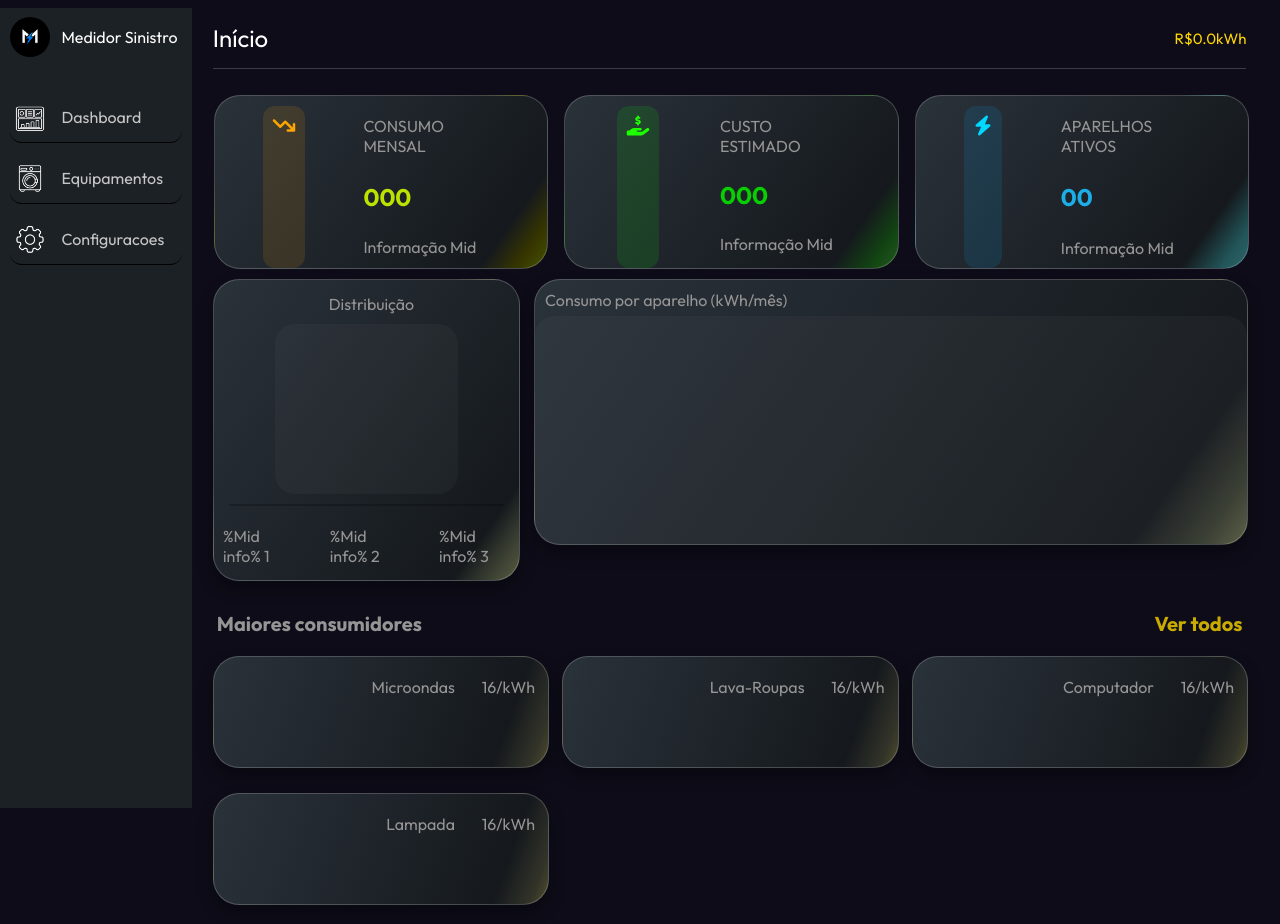
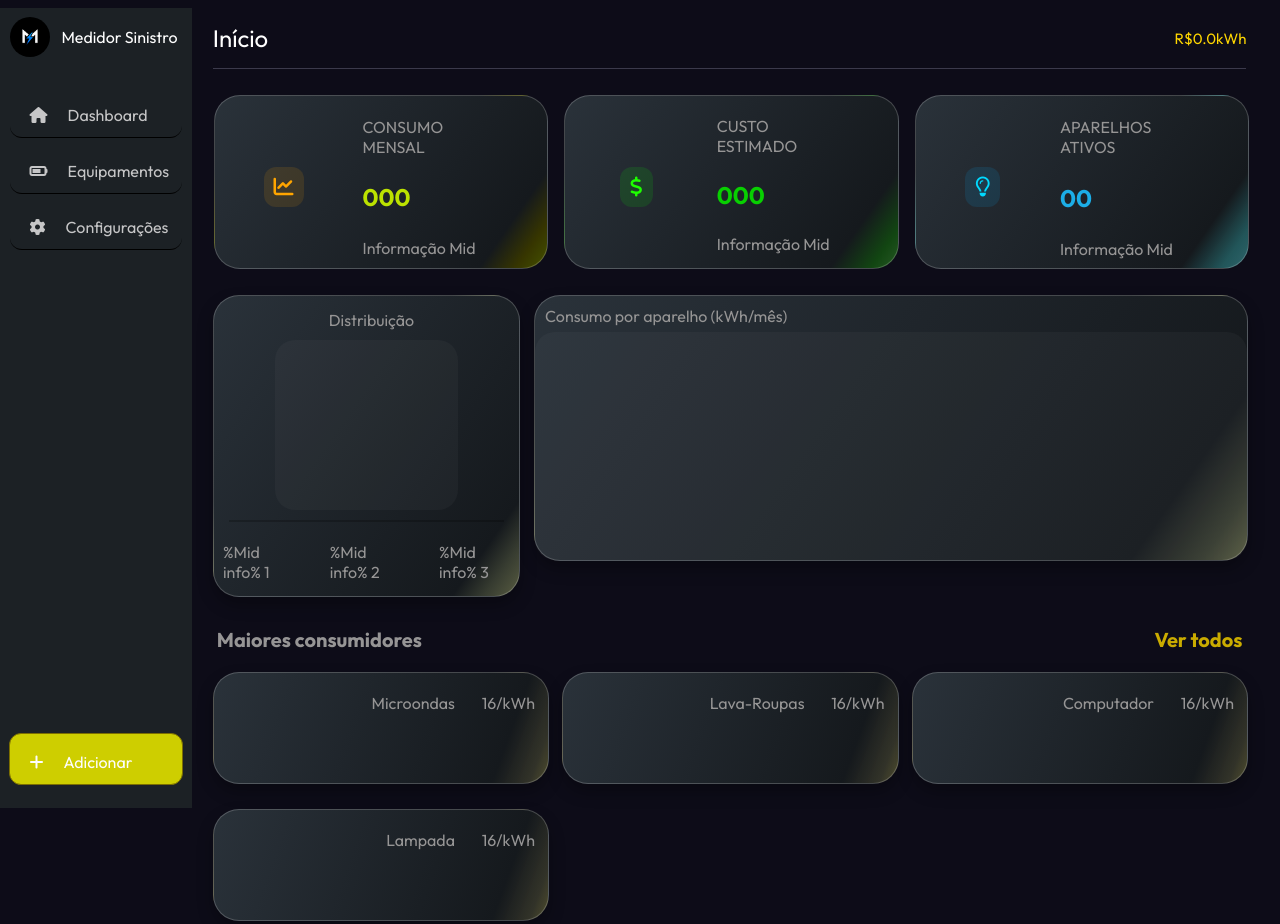
Before and after one commit to gustavomiller00/App-Development-, a plain HTML site: page dashboard.html in a window 1280 px wide. Shown: the top 924 px of the page. Drawn offline with Linux system fonts and the light colour scheme.

Commit message:
Tela inicial para desktop finalizada

```diff
--- a/dashboard.css
+++ b/dashboard.css
@@ -8,7 +8,7 @@ body {
         max-height: 100%;
         padding: 0px 2% 4% 4%;
         padding-left: 16%;
-        padding-bottom: 120px;
+        padding-bottom: 60px;
 
         font-family: "Outfit", sans-serif;
         font-size: 200;
@@ -44,9 +44,9 @@ body {
 
         display: flex;
         flex-direction: column;
-        justify-content: top;
+        height: 100vh;
+        gap: 5px;
         align-items: center;
-        gap: 10px;
     }
 
     .nav-bar {
@@ -70,15 +70,46 @@ body {
         background-color:rgba(165, 168, 0, 0.432) ;
         color:rgb(251, 255, 0);
         transform: translateX(5px);
+        box-shadow: inset 0px 0px 10px 0px rgba(225, 228, 130, 0.5);
     }
 
     .menu-names {
         width: auto;
     }
 
-    .menu img {
-        width: 40px;
-        height: 40px;
+    .icone-dash {
+        font-size : 16px;
+        border-radius: 12px;
+        padding: 20px;
+
+        justify-self: center;
+        align-self: center;
+    }
+
+    #add-equip {
+        width: 90%;
+        height: 50px;
+        border: 1px solid rgb(124, 110, 0);
+        transition-duration: 0.9s;
+        border-radius: 12px;
+        cursor: pointer;
+
+        display: grid;
+        grid-template-columns: 3fr 7fr;
+        align-items: center;
+        margin-top: auto;
+
+        background-color: rgb(206, 206, 0);
+        text-decoration: none;
+        color: rgb(253, 253, 253);
+        margin-bottom: 12%;
+    }
+
+    #add-equip:hover {
+        background-color:rgb(176, 179, 0) ;
+        color:rgb(250, 254, 0);
+        transform: translateX(4px);
+        box-shadow: 0px 0px 10px 0px rgba(255, 255, 255, 0.5);
     }
 
 
@@ -112,7 +143,7 @@ body {
         display: grid;
         grid-template-columns: repeat(3, 1fr);
         gap: 18px;
-        padding: 10px 0px 5px 0px;
+        padding: 1% 0px 2% 0px;
     }
 
     /*---------------------------*/
@@ -190,9 +221,10 @@ body {
     }
 
     .icone-top-cards {
+        padding: 10px;
+        align-self: center;
         justify-self: center;
         font-size: 20px;
-        padding: 10px;
         border-radius: 12px;
     }
 
@@ -559,6 +591,7 @@ body {
     .divide {
         display: flex;
         flex-direction: column;
+        column-gap: 5px;
     }
 
     .top-cards {
@@ -756,6 +789,10 @@ body {
     }
 
     .dash-card {
+        display: none;
+    }
+
+    .menu-names {
         display: none;
     }
 
@@ -1052,9 +1089,9 @@ body {
 
     }
 
-
-
-
+    .menu-names {
+        display: none;
+    }
 
 
 }
--- a/dashboard.html
+++ b/dashboard.html
@@ -19,20 +19,28 @@
     </div>
 
     <a href="#dashPage" class="nav-bar">
-        <img src="img/dash.png">
+        <i class="fa-solid fa-house icone-dash"></i>
         <span class="menu-names">Dashboard</span>
     </a>
 
     <a href="#Equips" class="nav-bar">
-        <img src="img/equips.png">
+        <i class="fa-solid fa-battery-three-quarters icone-dash"></i>
         <span class="menu-names">Equipamentos</span>
     </a>
 
-    <a href="#Configuracoes" class="nav-bar"> <!-- fa-gears -->
-        <img src="img/conf.png">
-        <span class="menu-names">Configuracoes</span>
+    <a href="#Configuracoes" class="nav-bar">
+        <i class="fa-solid fa-gear icone-dash"></i>
+        <span class="menu-names">Configurações</span>
     </a>
+
+    <a id="add-equip">
+        <i class="fa-solid fa-plus icone-dash"></i>
+        <span class="menu-names">Adicionar</span>
+    </a>
+
 </nav>
+
+
 
 
 
@@ -50,7 +58,7 @@
         <div class="top-cards-all">
 
             <div id="card-ConMen" class="top-cards">
-                <i id="icon-1" class="fa-solid fa-arrow-trend-down icone-top-cards"></i>
+                <i id="icon-1" class="fa-solid fa-chart-line icone-top-cards"></i>
                     <div class="divide">
                         <a>CONSUMO MENSAL</a>
                         <a id="mensal-consum" class="maior">000</a>
@@ -59,7 +67,7 @@
             </div>
 
             <div id="card-CusEst" class="top-cards">
-                <i id="icon-2" class="fa-solid fa-hand-holding-dollar icone-top-cards"></i>
+                <i id="icon-2" class="fa-solid fa-dollar-sign icone-top-cards"></i>
                     <div class="divide">
                         <a>CUSTO ESTIMADO</a>
                         <a id="custo-estim" class="maior">000</a>
@@ -68,7 +76,7 @@
             </div>
 
             <div id="card-ApaAti" class="top-cards">
-                <i id="icon-3" class="fa-solid fa-bolt icone-top-cards"></i>
+                <i id="icon-3" class="fa-regular fa-lightbulb icone-top-cards"></i>
                     <div class="divide">
                         <a>APARELHOS ATIVOS</a>
                         <a id="ativ-equips" class="maior">00</a>
```
Also changed, not shown: 2 other files.
